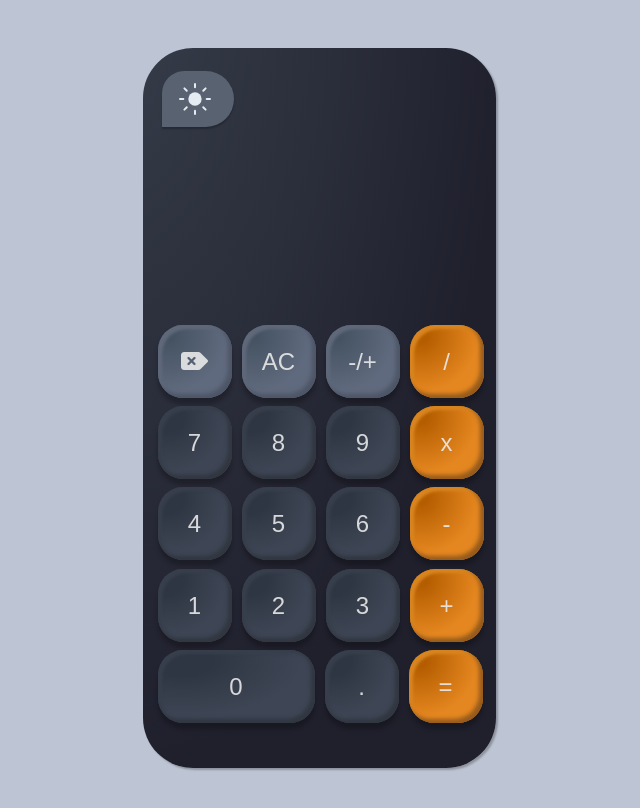
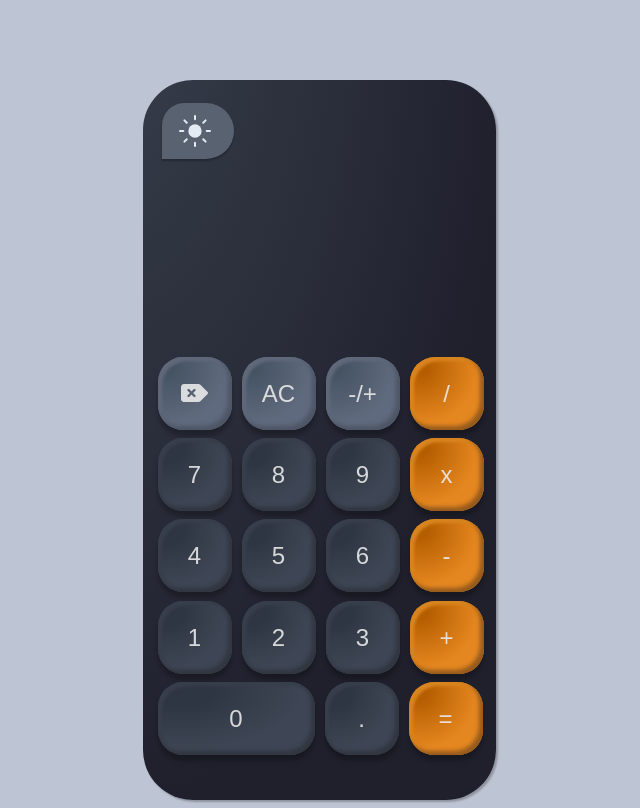
Before and after one commit to liix5/calculater, a plain HTML site: page index.html in a window 1280 px wide. Shown: the whole page, without its empty margins (329-969 px from the left). Drawn offline with Linux system fonts and the light colour scheme.

Commit message:
Revert "simple css change"
This reverts commit bef016683e25a53e141ae2f86224e64fffac742e.

```diff
--- a/math.css
+++ b/math.css
@@ -15,7 +15,7 @@ background: #BDC4D3;
  position: relative;
 width: 353px;
 height: 720px;
-margin-top: 5vh;
+margin-top: 9vh;
 background: radial-gradient(113.98% 113.98% at -9.47% -13.98%, #383F4C 0%, #20202D 100%) /* warning: gradient uses a rotation that is not supported by CSS and may not behave as expected */;
 box-shadow: 2px 2px 2px rgba(0, 0, 0, 0.25);
 border-radius: 50px;
```
